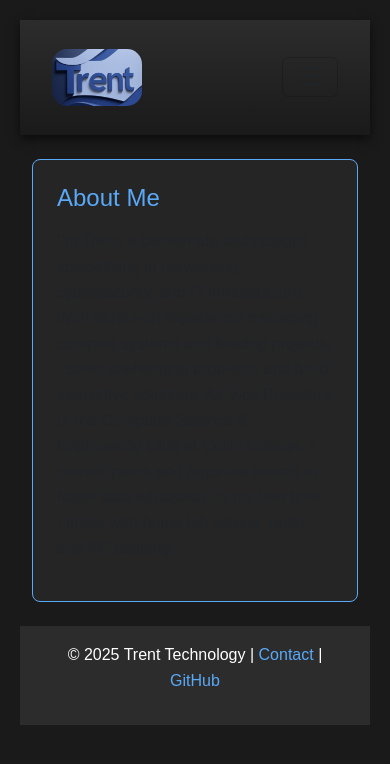
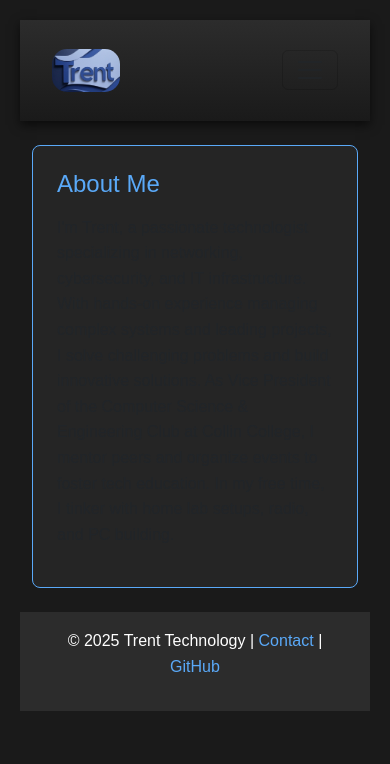
Before and after one commit to trent-technology/Website, a plain HTML site: page index.html in a window 390 px wide. Drawn offline with nearby package versions, Linux system fonts and the light colour scheme.

Commit message:
Update styles.css

```diff
--- a/styles.css
+++ b/styles.css
@@ -25,7 +25,7 @@ header {
 }
 
 .header-logo {
-    max-width: 112.5px;
+    max-width: 84px;
     height: auto;
     border-radius: 15px;
 }
@@ -144,7 +144,7 @@ main {
         aspect-ratio: 1 / 1;
     }
     .header-logo {
-        max-width: 90px;
+        max-width: 68px;
     }
 }
 
```
